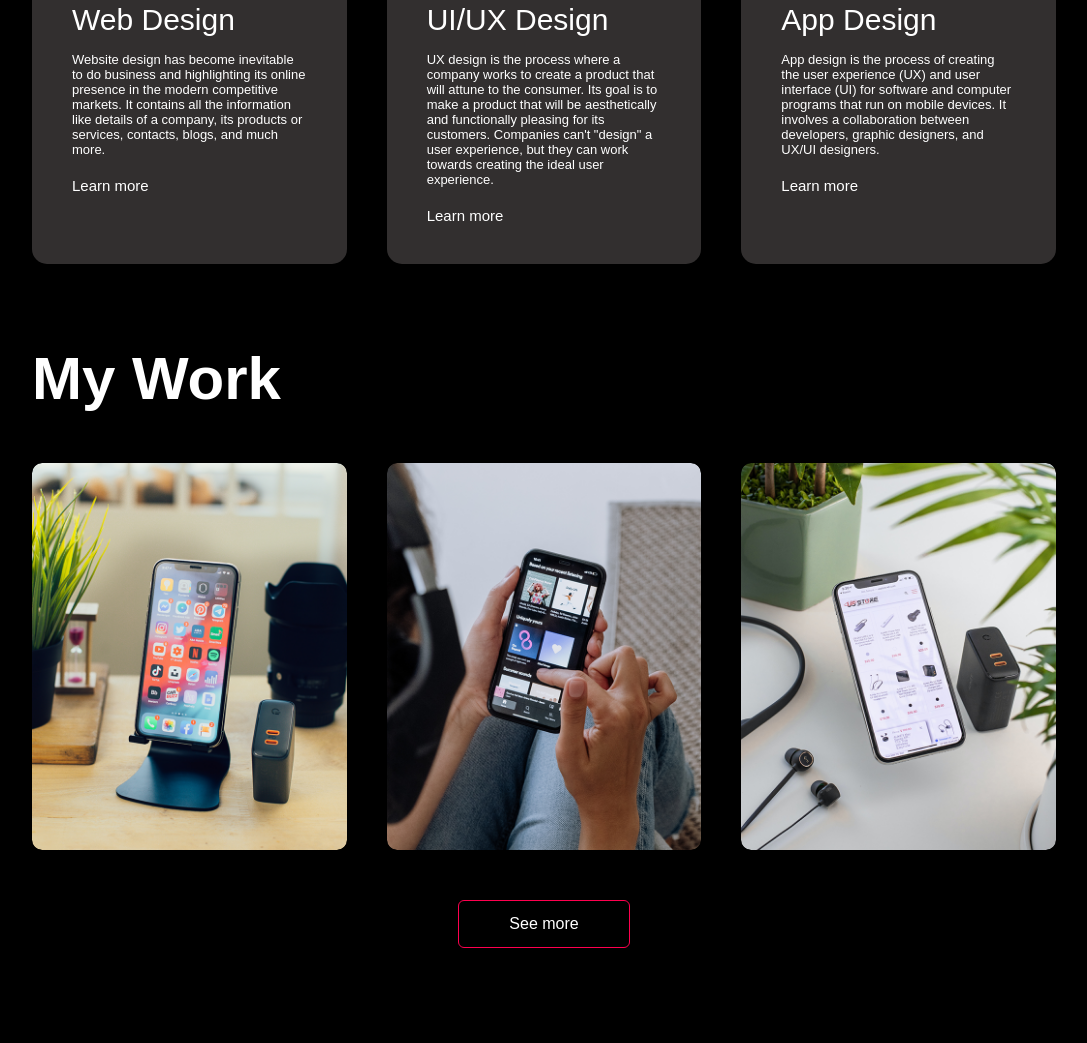
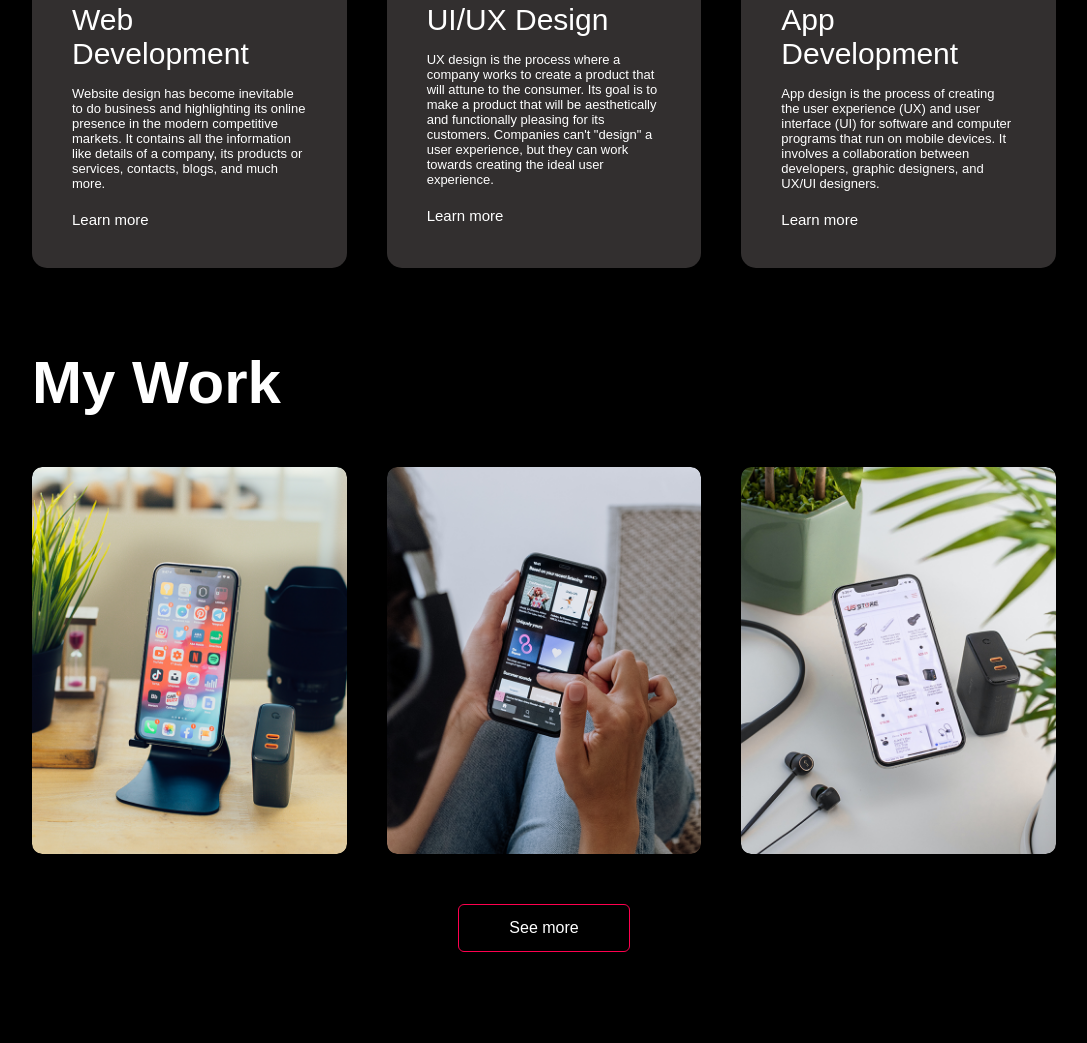
Before and after one commit to Tasneem0331/protfolio, a plain HTML site: page index.html in a window 1280 px wide. Shown: the part 1754-2797 px from the top of the page, without its empty margins (96-1183 px from the left). Drawn offline with Linux system fonts and the light colour scheme.

Commit message:
Update index.html

```diff
--- a/index.html
+++ b/index.html
@@ -27,7 +27,7 @@
                     <div class="row">
                       <div class="header-col-1">
 
-                        <p>UI/UX Designer</p>
+                        <p>Web Developper</p>
                         <h1>Hi,I'm <span>Jahin Tasneem </span><br>From Bangladesh.</h1>
 
                       </div>
@@ -76,14 +76,15 @@
                         <ul>
                             <li><span>Kotlin</span><br>Made a Weather App.</li>
                             <li><span>Java</span><br>BMI software, Currency Converter, Calculator.</li>
+                            <li><span>HTML,CSS,PHP</span><br>E-commerce Website(Gifty)</li>
                             <li><span>C/C++</span><br>Competative Programming.</li>
                         </ul>
                     </div>
                     <div class="tab-contents" id="education">
                         <ul>
-                            <li><span>2018</span><br>SSC from A.Goni Girl's High School.</li>
-                            <li><span>2020</span><br>HSC from Prokousholi Fazlul Azim Mohila College.</li>
-                            <li><span>2022 - Current</span><br>BSC Engineering in CSE from Rajshahi University of Engineering & Technology.</li>
+                            <li><span>2018</span><br>SSC from A.Goni Girl's High School.<br><br>GPA: 5.00/5.00</li>
+                            <li><span>2020</span><br>HSC from Prokousholi Fazlul Azim Mohila College.<br><br>GPA: 5.00/5.00</li>
+                            <li><span>2022 - Current</span><br>BSC Engineering in CSE from Rajshahi University of Engineering & Technology.<br><br>CGPA: 3.82/4.00 (upto 4th Semester)</li>
                         </ul>
                     </div>
                    </div>
@@ -99,7 +100,7 @@
                 <div class="services-list">
                     <div>
                         <i class="fa-solid fa-code"></i>
-                        <h2>Web Design</h2>
+                        <h2>Web Development</h2>
                         <p>Website design has become inevitable to do business and
                             highlighting its online presence in the modern competitive markets.
                             It contains all the information like details of a company,
@@ -120,7 +121,7 @@
 
                     <div>
                         <i class="fab fa-app-store"></i>
-                        <h2>App Design</h2>
+                        <h2>App Development</h2>
                         <p>App design is the process of creating the user experience (UX)
                              and user interface (UI) for software and computer programs
                               that run on mobile devices. It involves a collaboration
@@ -138,8 +139,8 @@
                     <div class="work">
                         <img src="work-1.png" alt="">
                         <div class="layer">
-                            <h3>Social Media App</h3>
-                            <p>The app connent you to the talented people around the world.
+                            <h3>E-commerce Website</h3>
+                            <p>Gifty is a modern e-commerce platform that makes online shopping easy and convenient. Users can browse, search, and buy a variety of products without leaving their homes. The platform is designed to provide both shoppers and administrators with simple and effective tools, ensuring a smooth and reliable experience for everyone.
                                 Download it from play store.
                             </p>
                             <a href="#"><i class="fas fa-external-link-alt"></i></a>
@@ -149,8 +150,19 @@
                     <div class="work">
                         <img src="work-2.png" alt="">
                         <div class="layer">
-                            <h3>Music App</h3>
-                            <p>The app connent you to the talented people around the world.
+                            <h3>Weather App</h3>
+                            <p>Able to know current weather of different location.
+                                It also shows so many things .That are
+                                Humidity,
+                                Wind speed,
+                                Sunrise time,
+                                Sunset time,
+                                Sea Level,
+                                Maximum temperature,
+                                Minimum temperature,
+                                Date & Day.
+                                It also changes background according to the weather condition.
+
                                 Download it from play store.
                             </p>
                             <a href="#"><i class="fas fa-external-link-alt"></i></a>
@@ -159,8 +171,8 @@
                     <div class="work">
                         <img src="work-3.png" alt="">
                         <div class="layer">
-                            <h3>Online Shopping App</h3>
-                            <p>The app connent you to the talented people around the world.
+                            <h3>BMI Calculator</h3>
+                            <p>The BMI Calculator is a feature-rich Java application designed to assist users in understanding their health metrics. It allows users to input their age, gender, weight, and height to calculate their Body Mass Index (BMI) and determine their health category (e.g., underweight, normal, overweight, or obese). Additionally, the application calculates and displays the standard weight range for the user based on their height and gender, offering personalized insights.
                                 Download it from play store.
                             </p>
                             <a href="#"><i class="fas fa-external-link-alt"></i></a>
```
